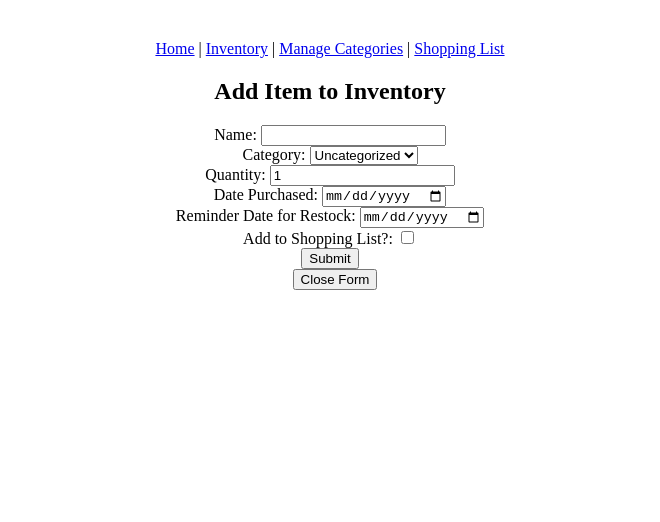
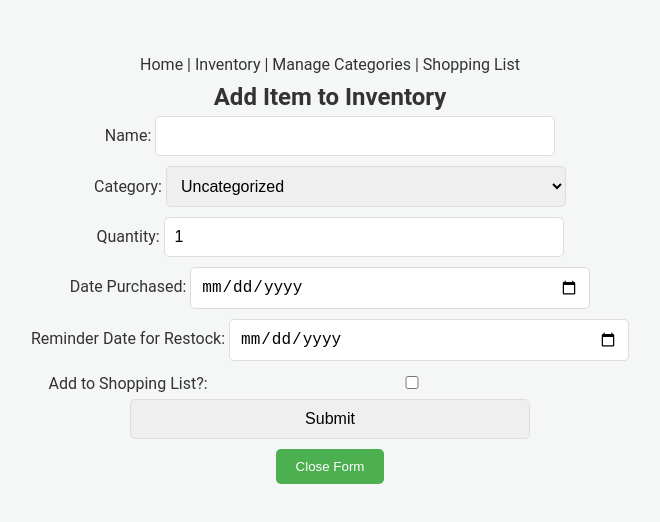
Before and after one commit to swelbeck/rtt43-inventory-capstone-frontend, a React (Vite) app: page /add-items in a window 1280 px wide. Shown: the top 522 px of the page, without its empty margins (310-970 px from the left). Built offline with nearby package versions, Linux system fonts and the light colour scheme.

Commit message:
updated folder structure

```diff
--- a/src/App.css
+++ b/src/App.css
@@ -5,82 +5,57 @@
   text-align: center;
 }
 
-.inventory-container {
+/* Reset styles */
+* {
+  margin: 0;
+  padding: 0;
+  box-sizing: border-box;
+}
+
+/* Apply a base font */
+body {
+  font-family: 'Roboto', sans-serif;
+  background-color: #f4f7f6;
+  color: #333;
+  line-height: 1.6;
+  font-size: 16px;
   padding: 20px;
 }
 
-.categories {
-  display: flex;
-  gap: 20px;
-  flex-wrap: wrap;
-}
-
-.category-container {
-  border: 1px solid #ddd;
-  border-radius: 8px;
-  padding: 15px;
-  background-color: #f9f9f9;
-  box-shadow: 0px 4px 6px rgba(0, 0, 0, 0.1);
-  width: 250px;
-}
-
-.category-container h3 {
-  text-align: center;
-}
-
-.items {
-  display: flex;
-  flex-direction: column;
-  gap: 10px;
-}
-
-.item {
-  border: 1px solid #ccc;
-  border-radius: 4px;
-  padding: 10px;
-  background-color: #fff;
-  box-shadow: 0px 2px 4px rgba(0, 0, 0, 0.1);
-}
-
-.item p {
-  margin: 5px 0;
-}
-
-
-.shopping-list {
-  padding: 20px;
-}
-
-.categories {
-  display: flex;
-  gap: 20px;
-  flex-wrap: wrap;
-}
-
-.category {
-  border: 1px solid #ddd;
-  border-radius: 8px;
-  padding: 10px;
-  width: 250px;
-  background-color: #f9f9f9;
-}
-
-.category h3 {
-  text-align: center;
-}
-
-.category ul {
-  list-style-type: none;
-  padding: 0;
-}
-
-.category li {
-  display: flex;
-  align-items: center;
-  justify-content: space-between;
-  margin: 5px 0;
+a {
+  text-decoration: none;
+  color: inherit;
 }
 
 button {
-  margin-left: 10px;
+  cursor: pointer;
+  border: none;
+  background-color: #4CAF50;
+  color: white;
+  padding: 10px 20px;
+  border-radius: 5px;
+  transition: background-color 0.3s ease;
 }
+
+button:hover {
+  background-color: #45a049;
+}
+
+input,
+select,
+textarea {
+  padding: 10px;
+  border-radius: 5px;
+  border: 1px solid #ddd;
+  font-size: 16px;
+  margin-bottom: 10px;
+  width: 100%;
+  max-width: 400px;
+}
+
+input:focus,
+select:focus,
+textarea:focus {
+  border-color: #4CAF50;
+  outline: none;
+}
--- a/src/pages/AddItemsForm.jsx
+++ b/src/pages/AddItemsForm/AddItemsForm.jsx
@@ -1,8 +1,8 @@
 import { useContext, useState } from "react";
 import { useNavigate } from "react-router-dom";
-import { InventoryContext } from "../contexts/InventoryContext";
-import ACTIONS from "../utilities/reducers/inventoryReducerActions.mjs";
-import { createItem } from "../utilities/api/itemController.mjs";
+import { InventoryContext } from "../../contexts/InventoryContext";
+import ACTIONS from "../../utilities/reducers/inventoryReducerActions.mjs";
+import { createItem } from "../../utilities/api/itemController.mjs";
 
 export default function AddItemsForm() {
   const nav = useNavigate();
--- a/src/pages/EditItemsForm.jsx
+++ b/src/pages/EditItemsForm/EditItemsForm.jsx
@@ -1,8 +1,8 @@
 import { useContext, useState, useEffect } from "react";
 import { useNavigate, useParams } from "react-router-dom";
-import { findOneItem, updateItem } from "../utilities/api/itemController.mjs";
-import { InventoryContext } from "../contexts/InventoryContext";
-import ACTIONS from "../utilities/reducers/inventoryReducerActions.mjs";
+import { findOneItem, updateItem } from "../../utilities/api/itemController.mjs";
+import { InventoryContext } from "../../contexts/InventoryContext";
+import ACTIONS from "../../utilities/reducers/inventoryReducerActions.mjs";
 
 export default function EditItemsForm() {
   const nav = useNavigate();
--- a/src/pages/Inventory.jsx
+++ b/src/pages/Inventory/Inventory.jsx
@@ -1,8 +1,8 @@
 import { useState, useEffect, useContext, useMemo } from "react";
 import { Link } from "react-router-dom";
-import { InventoryContext } from "../contexts/InventoryContext";
-import InventoryCategory from "../components/Inventory/InventoryCategory/InventoryCategory";
-import SearchBar from "../components/SearchBar";
+import { InventoryContext } from "../../contexts/InventoryContext";
+import InventoryCategory from "../../components/Inventory/InventoryCategory/InventoryCategory";
+import SearchBar from "../../components/SearchBar/SearchBar";
 
 export default function Inventory() {
   const { inventory } = useContext(InventoryContext);
```
Also changed, not shown: src/App.jsx (+8 -9 lines), src/components/Categories/CategoryDropdown.jsx (deleted, +0 -56 lines), src/pages/CategoryManagement/CategoryManagement.jsx (renamed from src/pages/CategoryManagement.jsx, +5 -5 lines), src/pages/ShoppingList/ShoppingList.jsx (renamed from src/pages/ShoppingList.jsx, +4 -5 lines), src/components/Nav/Nav.jsx (renamed from src/components/Nav.jsx), src/components/SearchBar/SearchBar.jsx (renamed from src/components/SearchBar.jsx), src/pages/Dashboard/Dashboard.jsx (renamed from src/pages/Dashboard.jsx), src/pages/NotFound/NotFound.jsx (renamed from src/pages/NotFound.jsx).
